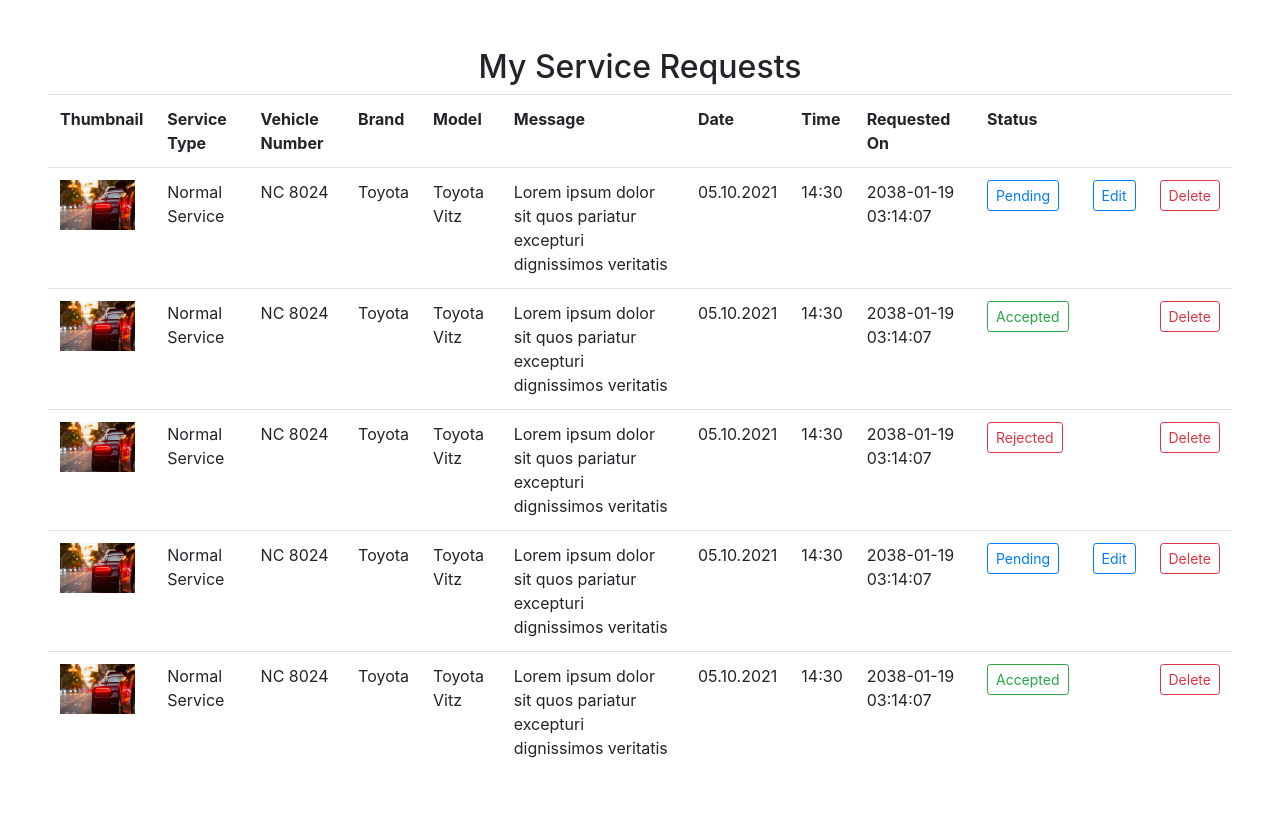
After one commit to SandaliSenarathne/automobile_service_station_management_system, a PHP site: page /myRequests.php in a window 1280 px wide. The commit adds this page. Run offline with PHP 8.4, Linux system fonts and the light colour scheme; some libraries are stand-ins or nearby versions; some web fonts are replaced.

Commit message:
myRequests.php         viewCategoriesAndItems.php

```diff
--- a/login.php
+++ b/login.php
@@ -24,7 +24,7 @@
                 <h5 id="errorMessage" style="color: red"></h5><br>
                 <button type="button" class="btn btn-primary btn-lg" onClick="checkUser()">Login</button>
                 <br><br>
-                <p>Don't have an account? <button type="button" onClick="location.href='signup.php'" class="btn btn-outline-dark"><b>Create Account</b></button></p>
+                <p>Don't have an account? <button type="button" onClick="location.href='signup.php'" class="btn btn-outline-dark btn-sm"><b>Create Account</b></button></p>
                 <!--End Login Form-->
             </div>
             </div>
--- /dev/null
+++ b/myRequests.php
@@ -0,0 +1,105 @@
+<!DOCTYPE html>
+<html lang="en">
+<head>
+    <title>My Requests</title>
+    <?php include("importStyles.php"); ?>
+</head>
+<body>
+    <div class="container-fluid  py-5 px-5" id="items">
+    <div class="row">
+        <div class="col-lg-12 col-md-12 col-sm-12">
+            <h2 class="fadeInDown text-center">My Service Requests</h1>
+            <table class="table" id="itemsInCategory">
+                <tr>
+                    <th>Thumbnail</th>
+                    <th>Service Type</th>
+                    <th>Vehicle Number</th>
+                    <th>Brand</th>
+                    <th>Model</th>
+                    <th>Message</th>
+                    <th>Date</th>
+                    <th>Time</th>
+                    <th>Requested On</th>
+                    <th>Status</th>
+                    <th></th>
+                    <th></th>
+                </tr>
+                <tr>
+                    <td><img src="images/bg.jpg" width="75px"></td>
+                    <td>Normal Service</td>
+                    <td>NC 8024</td>
+                    <td>Toyota</td>
+                    <td>Toyota Vitz</td>
+                    <td>Lorem ipsum dolor sit quos pariatur excepturi dignissimos veritatis </td>
+                    <td>05.10.2021</td>
+                    <td>14:30</td>
+                    <td>2038-01-19 03:14:07</td>
+                    <td><button type="button" class="btn btn-sm btn-outline-primary" onClick="#">Pending</button></td>
+                    <td><button type="button" class="btn btn-sm btn-outline-primary" onClick="#">Edit</button></td>
+                    <td><button type="button" class="btn btn-sm btn-outline-danger" onClick="#">Delete</button></td>
+                </tr>
+                <tr>
+                    <td><img src="images/bg.jpg" width="75px"></td>
+                    <td>Normal Service</td>
+                    <td>NC 8024</td>
+                    <td>Toyota</td>
+                    <td>Toyota Vitz</td>
+                    <td>Lorem ipsum dolor sit quos pariatur excepturi dignissimos veritatis </td>
+                    <td>05.10.2021</td>
+                    <td>14:30</td>
+                    <td>2038-01-19 03:14:07</td>
+                    <td><button type="button" class="btn btn-sm btn-outline-success" onClick="#">Accepted</button></td>
+                    <td></td>
+                    <td><button type="button" class="btn btn-sm btn-outline-danger" onClick="#">Delete</button></td>
+                </tr>
+                <tr>
+                    <td><img src="images/bg.jpg" width="75px"></td>
+                    <td>Normal Service</td>
+                    <td>NC 8024</td>
+                    <td>Toyota</td>
+                    <td>Toyota Vitz</td>
+                    <td>Lorem ipsum dolor sit quos pariatur excepturi dignissimos veritatis </td>
+                    <td>05.10.2021</td>
+                    <td>14:30</td>
+                    <td>2038-01-19 03:14:07</td>
+                    <td><button type="button" class="btn btn-sm btn-outline-danger" onClick="#">Rejected</button></td>
+                    <td></td>
+                    <td><button type="button" class="btn btn-sm btn-outline-danger" onClick="#">Delete</button></td>
+                </tr>
+                <tr>
+                    <td><img src="images/bg.jpg" width="75px"></td>
+                    <td>Normal Service</td>
+                    <td>NC 8024</td>
+                    <td>Toyota</td>
+                    <td>Toyota Vitz</td>
+                    <td>Lorem ipsum dolor sit quos pariatur excepturi dignissimos veritatis </td>
+                    <td>05.10.2021</td>
+                    <td>14:30</td>
+                    <td>2038-01-19 03:14:07</td>
+                    <td><button type="button" class="btn btn-sm btn-outline-primary" onClick="#">Pending</button></td>
+                    <td><button type="button" class="btn btn-sm btn-outline-primary" onClick="#">Edit</button></td>
+                    <td><button type="button" class="btn btn-sm btn-outline-danger" onClick="#">Delete</button></td>
+                </tr>
+                <tr>
+                    <td><img src="images/bg.jpg" width="75px"></td>
+                    <td>Normal Service</td>
+                    <td>NC 8024</td>
+                    <td>Toyota</td>
+                    <td>Toyota Vitz</td>
+                    <td>Lorem ipsum dolor sit quos pariatur excepturi dignissimos veritatis </td>
+                    <td>05.10.2021</td>
+                    <td>14:30</td>
+                    <td>2038-01-19 03:14:07</td>
+                    <td><button type="button" class="btn btn-sm btn-outline-success" onClick="#">Accepted</button></td>
+                    <td></td>
+                    <td><button type="button" class="btn btn-sm btn-outline-danger" onClick="#">Delete</button></td>
+                </tr>
+            </table>
+        </div>
+    </div>
+    </div>
+
+    <?php include("importScripts.php"); ?>
+
+</body>
+</html>
--- a/signup.php
+++ b/signup.php
@@ -37,7 +37,7 @@
                 </form>
                 <button type="button" class="btn btn-primary btn-lg">Sign Up</button>
                 <br>
-                <p>Already have an account? <button type="button" onClick="location.href='login.php'" class="btn btn-outline-dark"><b>Login</b></button></p>
+                <p>Already have an account? <button type="button" onClick="location.href='login.php'" class="btn btn-outline-dark btn-sm"><b>Login</b></button></p>
                 <!--End SignUp Form-->
             </div>
             </div>
```
Also changed, not shown: viewCategoriesAndItems.php (added, +98 -0 lines).
